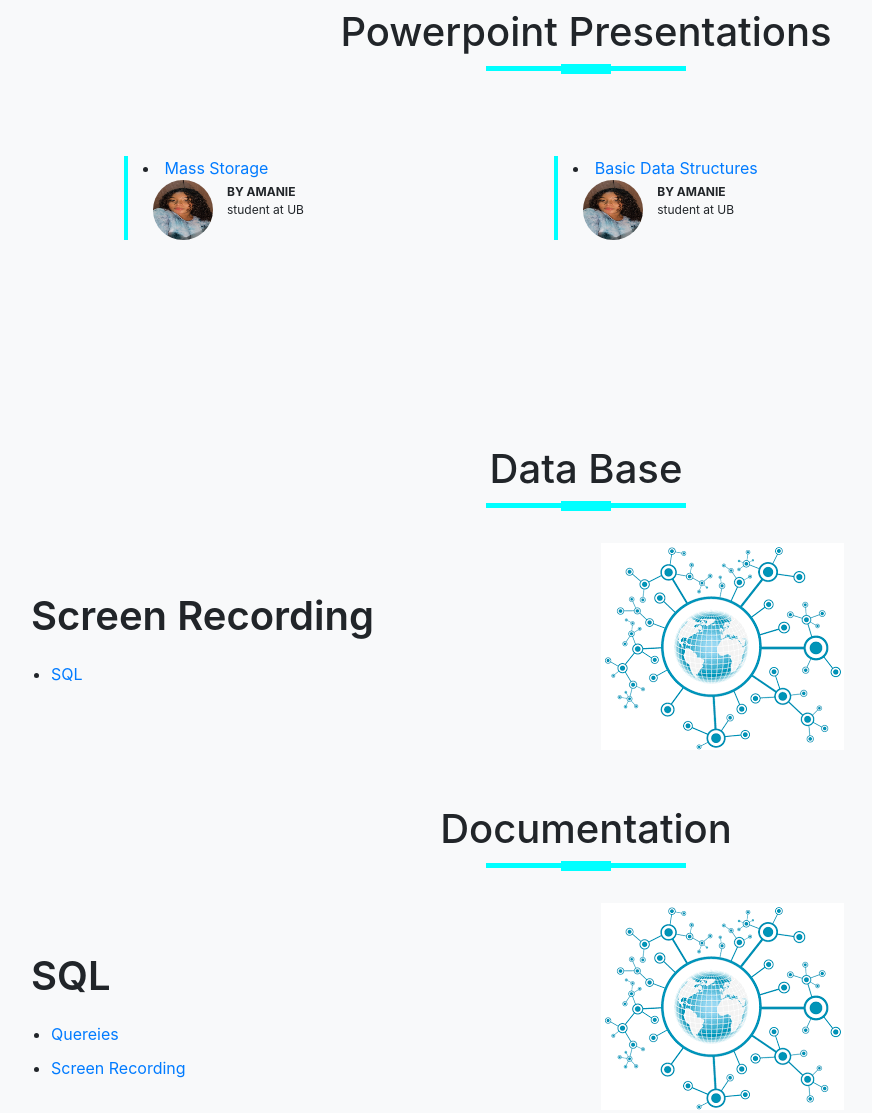
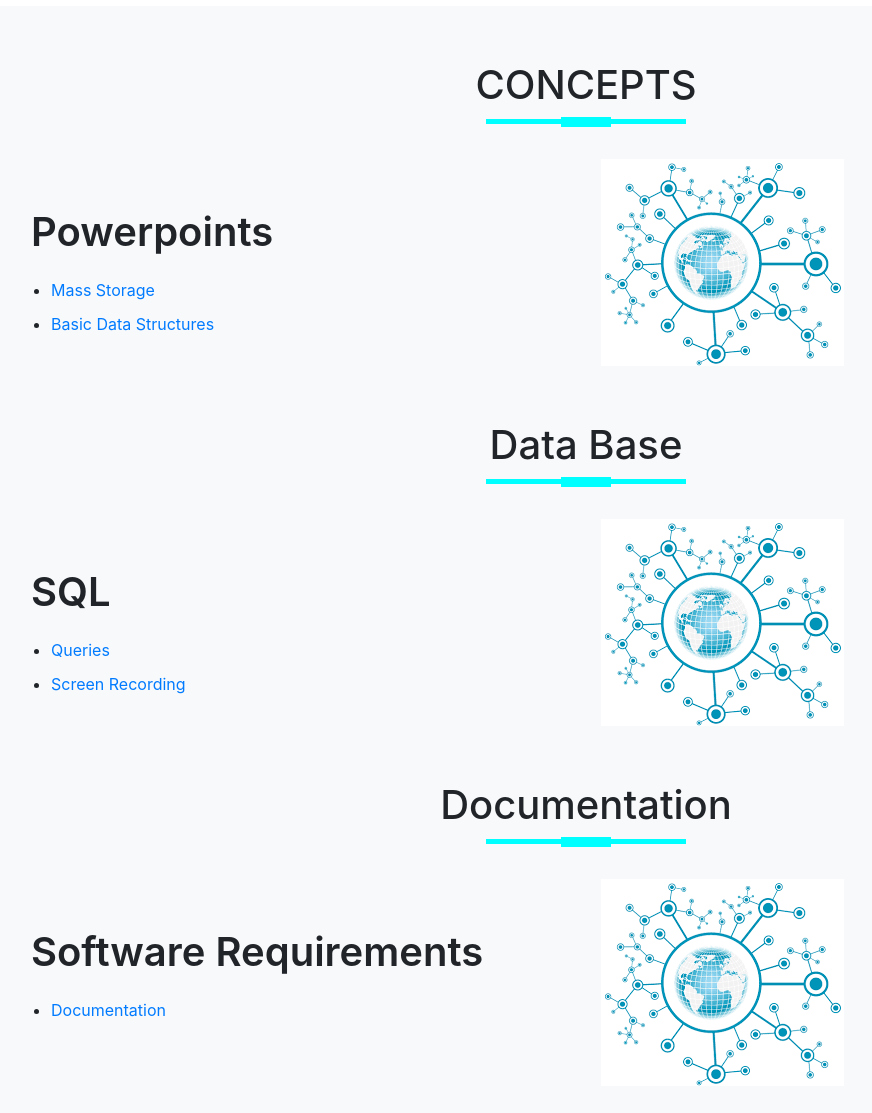
Before and after one commit to amanie-allen/FinalProject, a plain HTML site: page index.html in a window 1280 px wide. Shown: the part 2319-3432 px from the top of the page, without its empty margins (54-926 px from the left). Drawn offline with nearby package versions, Linux system fonts and the light colour scheme.

Commit message:
Update index.html

```diff
--- a/index.html
+++ b/index.html
@@ -106,36 +106,18 @@
           <img src="project1.png" class="project-img">
           <h4>Project 8</h4>
           <a href="resume.html">Resume</a>
-      </div>
-      </div>
       <button type="button" class="btn btn-primary"><a href="#project"</a>ALL PROJECTS</button>
-      </div>
-    </section>
-
-    <!-- Concept Section -->
-    <section id="concepts">
-      <div class="container">
-        <h1 class="title text-center">CONCEPTS</h1>
-      <div class="row">
-      <div class="col-md-6 concepts">
-      <p class="concepts-title">Powerpoints</p>
-          <ul>
-            <li><a href="https://docs.google.com/presentation/d/1dy96dmXHB7i7_UzzR03VjkF6l5JPfe9m_IhUr7vOn1Q/edit?usp=sharing">Mass Storage Powerpoint</a></li>
-            <li><a href="https://docs.google.com/presentation/d/1wSepNl1xxP7k6uO9N_6wisMuSWKG9IBdBklT_4gtvoY/edit?usp=sharing">Basic Data Structures</a></li>
-          </ul>
-      </div>
-      <div class="col-md-6">
-        <img src="network.png" class="img-fluid">
       </div>
       </div>
       </div>
+    </section>
 
           <!-- Testimonials -->
 
     <section id="testimonials">
       <div class="container">
       <h1 class="title text-center">Powerpoint Presentations</h1>
-      <div class="row offset-1">
+      <div class="row">
       <div class="col-md-5 testimonials">
           <li><a href="https://drive.google.com/file/d/1ODTT7tBam9Itt8ijaZ0SqDpi754OSxM3/view?usp=sharing">Mass Storage</a></li>
           <img src="amanie.jpg">
@@ -150,15 +132,34 @@
       </div>
     </section>
 
+        <!-- Concept Section -->
+    <section id="concepts">
+      <div class="container">
+        <h1 class="title text-center">CONCEPTS</h1>
+      <div class="row">
+      <div class="col-md-6 concepts">
+      <p class="concepts-title">Powerpoints</p>
+          <ul>
+            <li><a href="https://docs.google.com/presentation/d/1dy96dmXHB7i7_UzzR03VjkF6l5JPfe9m_IhUr7vOn1Q/edit?usp=sharing">Mass Storage</a></li>
+            <li><a href="https://docs.google.com/presentation/d/1wSepNl1xxP7k6uO9N_6wisMuSWKG9IBdBklT_4gtvoY/edit?usp=sharing">Basic Data Structures</a></li>
+          </ul>
+      </div>
+      <div class="col-md-6">
+        <img src="network.png" class="img-fluid">
+      </div>
+      </div>
+      </div>
+
       <!--Data Base Section-->
       <section id="database">
       <div class="container">
         <h1 class="title text-center">Data Base</h1>
       <div class="row">
       <div class="col-md-6 concepts">
-      <p class="concepts-title">Screen Recording</p>
+      <p class="concepts-title">SQL</p>
           <ul>
-            <li><a href="https://drive.google.com/file/d/1CLorI6j-kJaDeRPNnWN-oUDkL-Laadjl/view">SQL</a></li>
+            <li><a href="https://drive.google.com/file/d/1yaXOLp9Lq8uLdp6USCNifFmoVPc28pAN/view?usp=sharing">Queries</a></li>
+            <li><a href="https://drive.google.com/file/d/1CLorI6j-kJaDeRPNnWN-oUDkL-Laadjl/view">Screen Recording</a></li>
           </ul>
       </div>
 
@@ -174,10 +175,9 @@
         <h1 class="title text-center">Documentation</h1>
       <div class="row">
       <div class="col-md-6 concepts">
-      <p class="concepts-title">SQL</p>
+      <p class="concepts-title">Software Requirements</p>
           <ul>
-            <li><a href="https://drive.google.com/file/d/1yaXOLp9Lq8uLdp6USCNifFmoVPc28pAN/view?usp=sharing">Quereies</a></a></a></li>
-            <li><a href="https://docs.google.com/presentation/d/1dy96dmXHB7i7_UzzR03VjkF6l5JPfe9m_IhUr7vOn1Q/edit?usp=sharing">Screen Recording</a></li>
+            <li><a href="https://docs.google.com/document/d/1deHawmdzjVb5zmUEUMmaObGh2ObW3nFZ/edit?usp=sharing&ouid=103818862503652082673&rtpof=true&sd=true">Documentation</a></li>
           </ul>
       </div>
 
```
